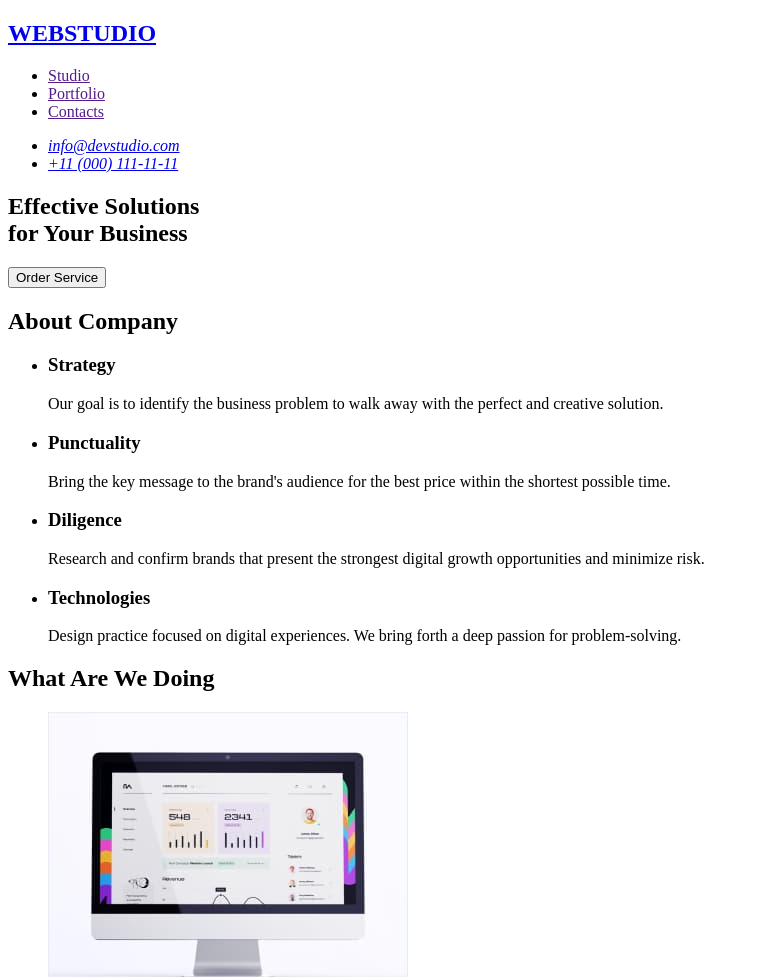
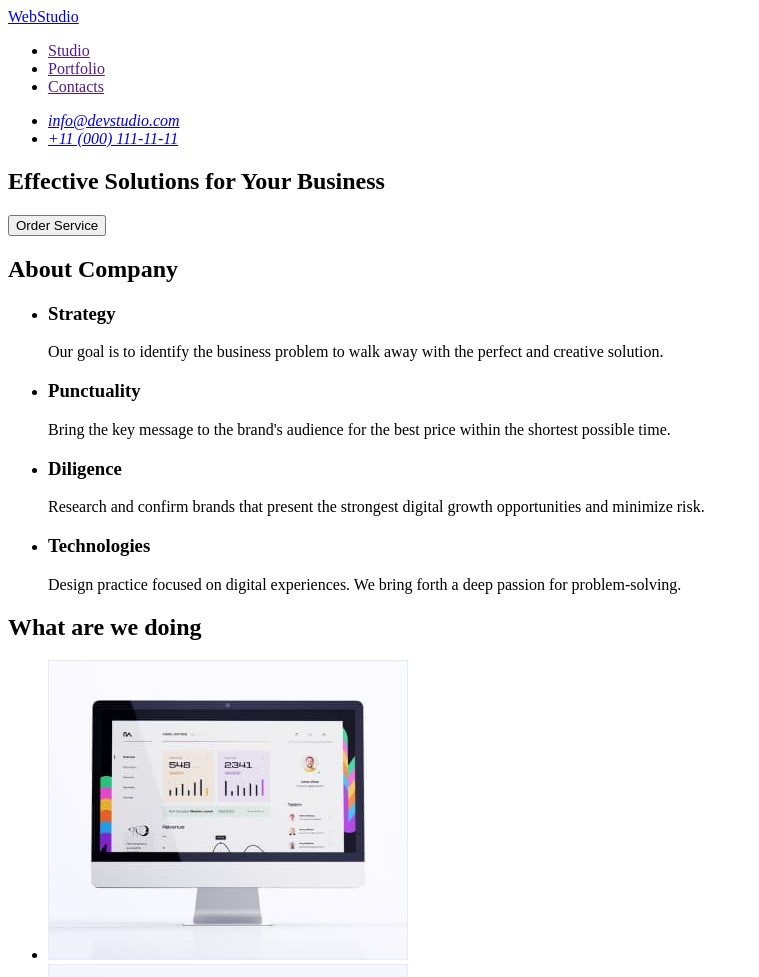
Before and after one commit to vndriy/goit-markup-hw-01, a plain HTML site: page index.html in a window 1280 px wide. Shown: the top 977 px of the page, without its empty margins (0-759 px from the left). Drawn offline with Linux system fonts and the light colour scheme.

Commit message:
Update index.html

```diff
--- a/index.html
+++ b/index.html
@@ -9,7 +9,7 @@
   <body>
     <header>
       <nav>
-        <a href="./index.html"><h1>WEBSTUDIO</h1></a>
+        <a href="./index.html">WebStudio</a>
         <ul>
           <li><a href="">Studio</a></li>
           <li><a href="">Portfolio</a></li>
@@ -25,10 +25,7 @@
     </header>
     <main>
       <section>
-        <h2>
-          Effective Solutions <br />
-          for Your Business
-        </h2>
+        <h1>Effective Solutions for Your Business</h1>
         <button type="button">Order Service</button>
       </section>
       <section>
@@ -65,7 +62,7 @@
         </ul>
       </section>
       <section>
-        <h2>What Are We Doing</h2>
+        <h2>What are we doing</h2>
         <ul>
           <li><img src="./images/img-1.jpg" alt="Monitor" width="360" /></li>
           <li>
@@ -107,7 +104,7 @@
       </section>
     </main>
     <footer>
-      <a href="./index.html">WEBSTUDIO</a>
+      <a href="./index.html">WebStudio</a>
       <p>
         Increase the flow of customers and sales for your business with digital
         marketing & growth solutions.
```
